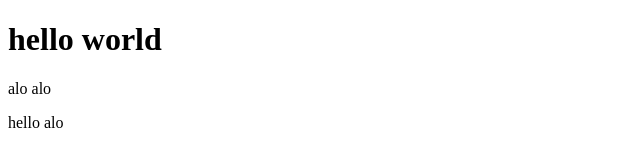
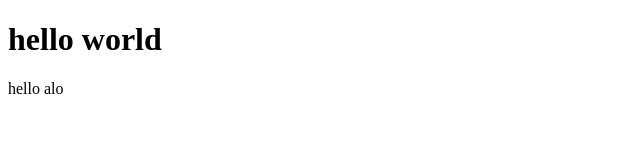
Before and after one commit to HNG209/gitDemo, a plain HTML site: page index.html in a window 1280 px wide. Shown: the full height of the page, 0-640 px from the left. Drawn offline with Linux system fonts and the light colour scheme.

Commit message:
delete p tag

```diff
--- a/index.html
+++ b/index.html
@@ -11,7 +11,6 @@
 </head>
 <body>
     <h1>hello world</h1>
-    <p>alo alo</p>
     <p>hello alo</p>
 </body>
 </html>
```
